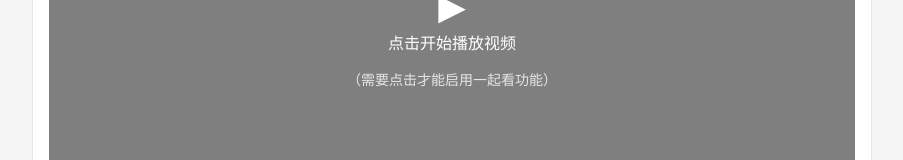
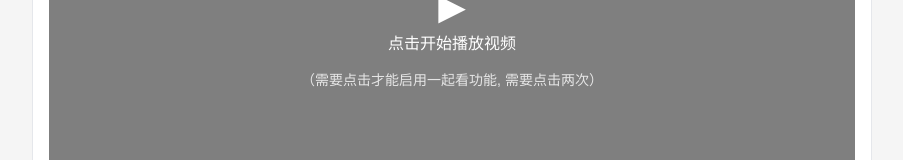
Before and after one commit to zkeq/shareFilePublic, a Vue app in the folder frontend/: page /movie/1 in a window 1280 px wide. Shown: the part 238-398 px from the top of the page, without its empty margins (188-1091 px from the left). Built offline with nearby package versions, Linux system fonts and the light colour scheme; no server answers.

Commit message:
refactor(frontend): 更新 Movie 组件提示信息
- 在 Movie.vue 文件中修改了提示信息，增加了需要点击两次才能启用一起看功能的说明
- 此修改旨在提高用户体验，明确告知用户如何启用一起看功能

```diff
--- a/frontend/src/views/Movie.vue
+++ b/frontend/src/views/Movie.vue
@@ -11,7 +11,7 @@
           <div class="text-white text-center">
             <div class="text-4xl mb-2">▶</div>
             <p>点击开始播放视频</p>
-            <p class="text-sm opacity-80 mt-2">（需要点击才能启用一起看功能）</p>
+            <p class="text-sm opacity-80 mt-2">（需要点击才能启用一起看功能, 需要点击两次）</p>
           </div>
         </div>
       </div>
```
